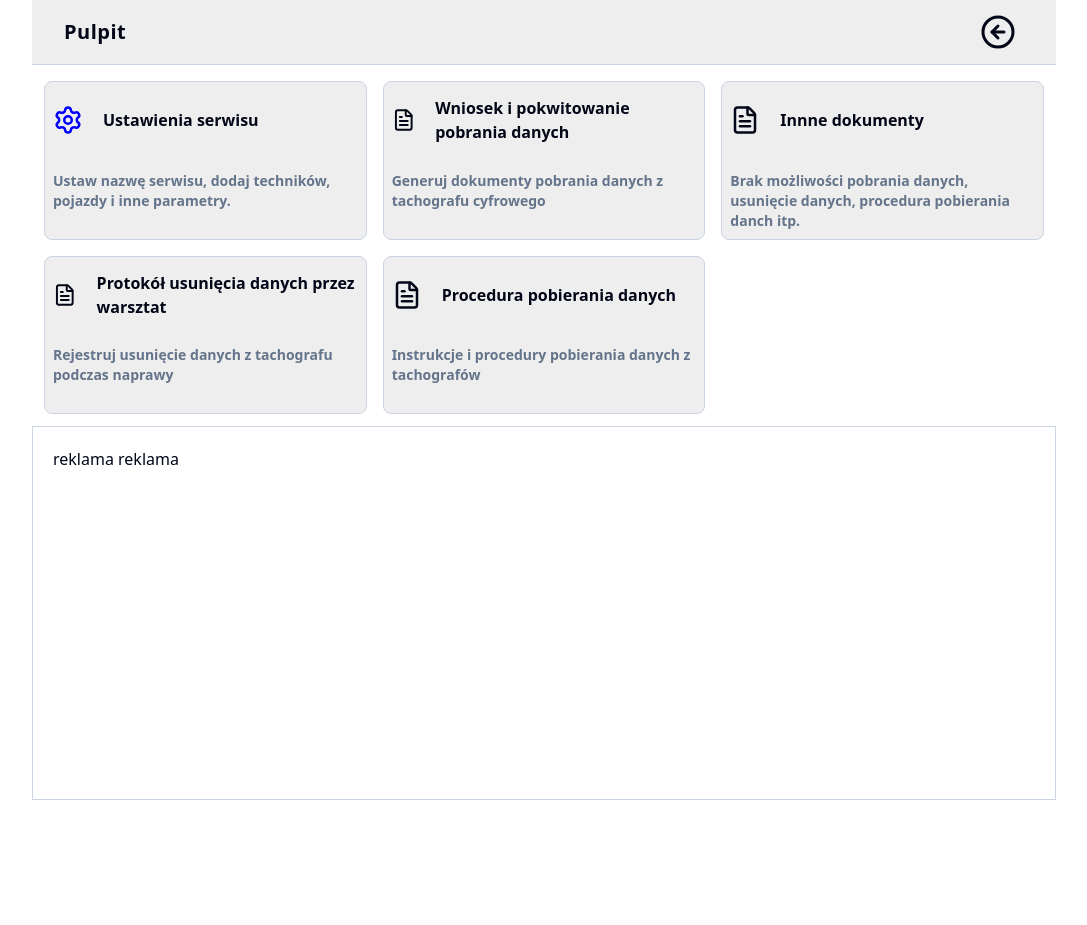
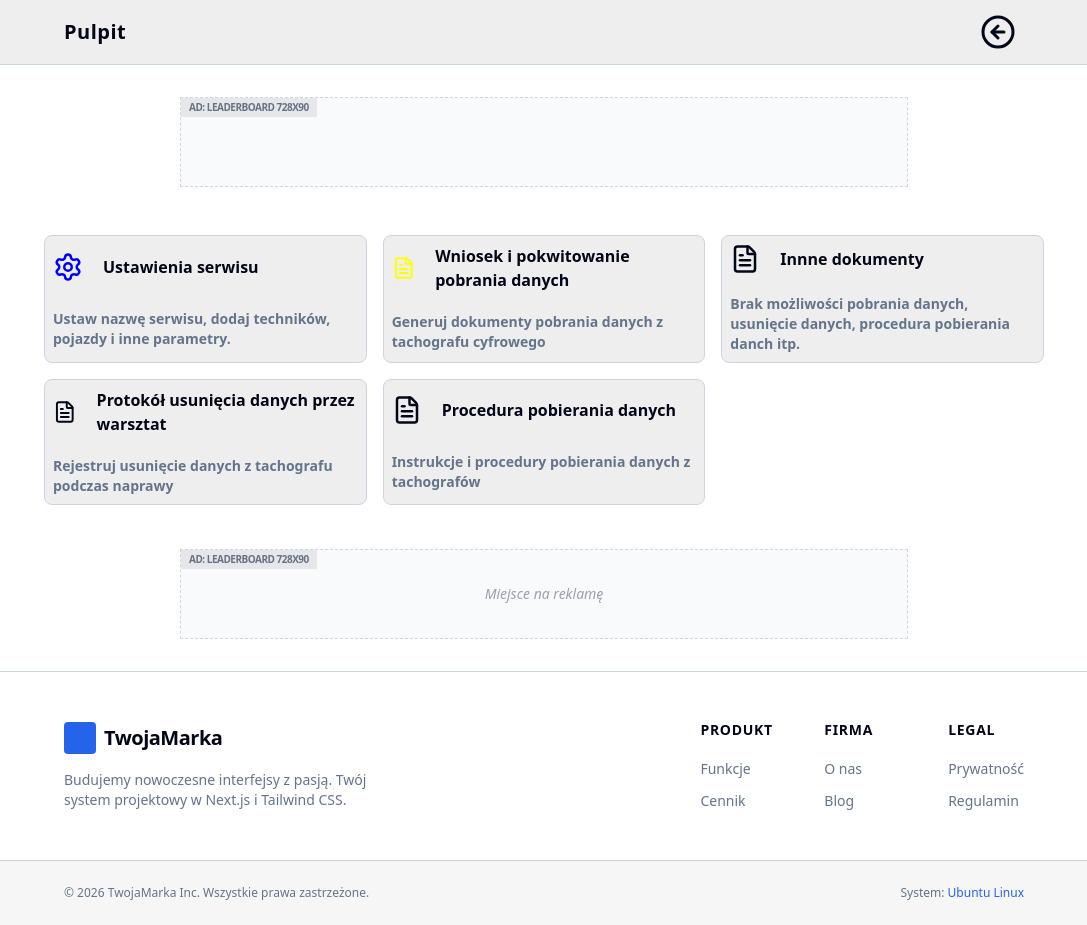
Before and after one commit to TomaszSkiers/tachograph_data_download_form_next_js, a Next.js app: page /pulpit in a window 1280 px wide. Shown: the whole page, without its empty margins (96-1183 px from the left). Before the commit the page ends 800 px from the top, so only its background shows below. Built offline with nearby package versions, Linux system fonts and the light colour scheme.

Commit message:
dashboard first look, footer, leaderboard

```diff
--- a/app/page.tsx
+++ b/app/page.tsx
@@ -1,18 +1,22 @@
 // app/page.tsx - BEZ 'use client'!
-import Link from "next/link"
-import { ThemeToggle } from "@/components/ui/ThemeToggle"
-import { primaryButton } from "@/styles/buttonsStyles"
+import Link from "next/link";
+import { ThemeToggle } from "@/components/ui/ThemeToggle";
+import { primaryButton } from "@/styles/buttonsStyles";
+import Footer from "@/components/ui/Footer";
+import AdLeaderboard from "@/components/asSenseGoogle/AdLeaderboard";
 
 export default function Home() {
   return (
-    <div className="border border-ui-border h-svh flex flex-col">
-      <header className="h-16 flex bg-ui-surface mx-auto w-full max-w-5xl gap-2 border-b border-ui-border">
-        <div className="flex items-center m-2">
-          <ThemeToggle />
+    <div className=" h-svh flex flex-col">
+      <header className="h-16 flex bg-ui-surface mx-auto w-full  border-b border-ui-border">
+        <div className="flex w-full max-w-5xl mx-auto justify-between px-6">
+          <div className="flex items-center m-2">
+            <ThemeToggle />
+          </div>
+          <span className="flex items-center text-xl font-black tracking-wide">
+            Strona startowa
+          </span>
         </div>
-        <span className="flex items-center text-xl font-black tracking-wide">
-          Strona startowa
-        </span>
       </header>
 
       <main className="flex-1 flex flex-col">
@@ -35,9 +39,11 @@ export default function Home() {
         </section>
 
         <section className="flex-1 flex items-center justify-center">
-          <p>informacje dodatkowe</p>
+          <AdLeaderboard className="hidden sm:block" />
         </section>
       </main>
+      <Footer className="hidden sm:block"></Footer>
+      <AdLeaderboard className="sm:hidden" />
     </div>
-  )
+  );
 }
--- a/app/pulpit/page.tsx
+++ b/app/pulpit/page.tsx
@@ -1,11 +1,13 @@
+'use client'
 import Link from "next/link";
 import Header from "@/components/ui/Header";
 import { ghostButton } from "@/styles/buttonsStyles";
 import { buttons, buttonsDesktop } from "./variables";
-
+// import Image from "next/image";
+import AdLeaderboard from "@/components/asSenseGoogle/AdLeaderboard";
+import Footer from "@/components/ui/Footer";
 
 const buttonStyle = `${ghostButton} flex-col items-center gap-5 w-full p-2 font-bold border border-ui-border flex-1`;
-
 
 export default function Pulpit() {
   return (
@@ -14,7 +16,9 @@ export default function Pulpit() {
         title="Pulpit"
         backButtonHref="/"
         backButtonLabel="Powrót do strony startowej"
+        className=" bg-ui-surface border-b border-ui-border"
       />
+      <AdLeaderboard className="hidden sm:block sm:my-8"/>
       <section className="sm:hidden flex-1 grid grid-cols-1 sm:grid-cols-2 md:grid-cols-3 gap-4 mt-1  w-full max-w-5xl mx-auto p-3 h-full">
         {buttons.map((button, index) => (
           <Link key={index} href={button.href} className={buttonStyle}>
@@ -27,7 +31,6 @@ export default function Pulpit() {
             </p>
           </Link>
         ))}
-
       </section>
       <section className="hidden sm:grid flex-1  grid-cols-1 sm:grid-cols-2 md:grid-cols-3 gap-4 mt-1  w-full max-w-5xl mx-auto p-3 h-full">
         {buttonsDesktop.map((button, index) => (
@@ -41,12 +44,27 @@ export default function Pulpit() {
             </p>
           </Link>
         ))}
-
       </section>
-      <div className="sm:hidden flex items-center justify-center border border-ui-border h-30">reklama</div>
-      <div className="hidden sm:block  flex-1 w-full max-w-5xl mx-auto border border-ui-border p-5">
-        reklama reklama
-      </div>
+      {/* <div className="sm:hidden flex items-center justify-center border border-ui-border h-30 relative aspect-video overflow-hidden ">
+        <Image
+          src='/photo1.png'
+          alt="opis zdjęcia"
+          fill
+          className="object-cover"
+          sizes="(max-width: 768px) 100vw, (max-width: 1200px) 50vw, 33vw"
+        />
+      </div> */}
+      {/* <div className="hidden sm:block  flex-1 w-full max-w-5xl mx-auto border border-ui-border relative aspect-video overflow-hidden">
+        <Image
+          src='/photo1.png'
+          alt="opis zdjęcia"
+          fill
+          className="object-cover"
+          sizes="(max-width: 768px) 100vw, (max-width: 1200px) 50vw, 33vw"
+        />
+      </div> */}
+      <AdLeaderboard className="sm:my-8"/>
+      <Footer className="hidden sm:block"/>
     </div>
   );
 }
--- a/app/pulpit/variables.tsx
+++ b/app/pulpit/variables.tsx
@@ -1,6 +1,21 @@
 import { Settings, FileText } from "lucide-react";
+import { ReactNode } from "react";
 
-export const buttons = [
+interface MenuButton {
+  title: string;
+  description: string;
+  href: string;
+  icon: ReactNode;
+}
+
+interface MenuButtonDesktop {
+  title: string;
+  description: string;
+  href: string;
+  icon: ReactNode;
+}
+
+export const buttons: MenuButton[] = [
   {
     title: "Ustawienia serwisu",
     description:
@@ -12,7 +27,7 @@ export const buttons = [
     title: "Wniosek i pokwitowanie pobrania danych",
     description: "Generuj dokumenty pobrania danych z tachografu cyfrowego",
     href: "/wniosek-pobranie",
-    icon: <FileText size={30} />,
+    icon: <FileText size={30} color="green"/>,
   },
   {
     title: "Innne dokumenty",
@@ -34,7 +49,7 @@ export const buttons = [
   // },
 ];
 
-export const buttonsDesktop = [
+export const buttonsDesktop: MenuButtonDesktop[] = [
   {
     title: "Ustawienia serwisu",
     description:
@@ -46,7 +61,7 @@ export const buttonsDesktop = [
     title: "Wniosek i pokwitowanie pobrania danych",
     description: "Generuj dokumenty pobrania danych z tachografu cyfrowego",
     href: "/wniosek-pobranie",
-    icon: <FileText size={30} />,
+    icon: <FileText size={30} color="yellow"/>,
   },
   {
     title: "Innne dokumenty",
--- /dev/null
+++ b/components/asSenseGoogle/AdLeaderboard.tsx
@@ -0,0 +1,41 @@
+"use client";
+
+interface AdLeaderboardProps {
+  className?: string;
+}
+
+export default function AdLeaderboard({className}: AdLeaderboardProps) {
+  return (
+    <section className="w-full flex justify-center ">
+      {/* Kontener o sztywnych wymiarach dla Desktopu i elastyczny dla Mobile */}
+      <div
+        className={`
+          w-full
+          max-w-182
+          min-h-22.5
+          bg-gray-50
+          border border-dashed border-gray-300
+          flex flex-col items-center justify-center
+          relative
+          overflow-hidden
+          ${className}
+          `}
+
+
+
+      >
+        {/* Etykieta widoczna tylko podczas developmentu */}
+        <div className="absolute top-0 left-0 bg-gray-200 text-[10px] px-2 py-0.5 text-gray-500 uppercase font-bold tracking-tighter">
+          Ad: Leaderboard 728x90
+        </div>
+
+        {/* Miejsce na skrypt AdSense */}
+        {/* Tutaj docelowo wkleisz kod <ins> z AdSense.
+          Dzięki min-h-[90px] treść strony nie "podskoczy",
+          gdy reklama się załaduje.
+        */}
+        <div className="text-gray-400 text-sm italic">Miejsce na reklamę</div>
+      </div>
+    </section>
+  );
+}
--- /dev/null
+++ b/components/ui/Footer.tsx
@@ -0,0 +1,119 @@
+import React from "react";
+
+interface FooterProps {
+  className?: string;
+}
+
+const Footer = ({className}: FooterProps) => {
+  const currentYear = new Date().getFullYear();
+
+  return (
+    <footer className={`w-full border-t border-ui-border bg-ui-bg text-ui-text ${className}`}>
+      <div className="mx-auto max-w-5xl px-6 py-12 md:flex md:items-center md:justify-between lg:px-8">
+        {/* Sekcja Brandingowa / Logo */}
+        <div className="flex flex-col gap-4 md:order-1 md:mt-0">
+          <div className="flex items-center gap-2">
+            <div className="h-8 w-8 rounded bg-brand-primary" />
+            <span className="text-xl font-bold tracking-tight">TwojaMarka</span>
+          </div>
+          <p className="max-w-xs text-sm text-ui-text-muted">
+            Budujemy nowoczesne interfejsy z pasją. Twój system projektowy w
+            Next.js i Tailwind CSS.
+          </p>
+        </div>
+
+        {/* Linki Nawigacyjne */}
+        <div className="mt-8 grid grid-cols-2 gap-8 sm:grid-cols-3 md:order-2 md:mt-0 lg:gap-12">
+          <div>
+            <h3 className="text-sm font-semibold uppercase tracking-wider text-ui-text">
+              Produkt
+            </h3>
+            <ul className="mt-4 space-y-2">
+              <li>
+                <a
+                  href="#"
+                  className="text-sm text-ui-text-muted hover:text-brand-primary transition-colors"
+                >
+                  Funkcje
+                </a>
+              </li>
+              <li>
+                <a
+                  href="#"
+                  className="text-sm text-ui-text-muted hover:text-brand-primary transition-colors"
+                >
+                  Cennik
+                </a>
+              </li>
+            </ul>
+          </div>
+          <div>
+            <h3 className="text-sm font-semibold uppercase tracking-wider text-ui-text">
+              Firma
+            </h3>
+            <ul className="mt-4 space-y-2">
+              <li>
+                <a
+                  href="#"
+                  className="text-sm text-ui-text-muted hover:text-brand-primary transition-colors"
+                >
+                  O nas
+                </a>
+              </li>
+              <li>
+                <a
+                  href="#"
+                  className="text-sm text-ui-text-muted hover:text-brand-primary transition-colors"
+                >
+                  Blog
+                </a>
+              </li>
+            </ul>
+          </div>
+          <div>
+            <h3 className="text-sm font-semibold uppercase tracking-wider text-ui-text">
+              Legal
+            </h3>
+            <ul className="mt-4 space-y-2">
+              <li>
+                <a
+                  href="#"
+                  className="text-sm text-ui-text-muted hover:text-brand-primary transition-colors"
+                >
+                  Prywatność
+                </a>
+              </li>
+              <li>
+                <a
+                  href="#"
+                  className="text-sm text-ui-text-muted hover:text-brand-primary transition-colors"
+                >
+                  Regulamin
+                </a>
+              </li>
+            </ul>
+          </div>
+        </div>
+      </div>
+
+      {/* Dolny pasek (Copyright) */}
+      <div className="border-t border-ui-border bg-ui-surface/50 py-6">
+        <div className="mx-auto max-w-5xl px-6 md:flex md:items-center md:justify-between lg:px-8">
+          <p className="text-xs text-ui-text-muted">
+            &copy; {currentYear} TwojaMarka Inc. Wszystkie prawa zastrzeżone.
+          </p>
+          <div className="mt-4 flex space-x-6 md:mt-0">
+            <span className="text-xs text-ui-text-muted">
+              System:{" "}
+              <span className="text-brand-primary font-medium">
+                Ubuntu Linux
+              </span>
+            </span>
+          </div>
+        </div>
+      </div>
+    </footer>
+  );
+};
+
+export default Footer;
--- a/components/ui/Header.tsx
+++ b/components/ui/Header.tsx
@@ -27,7 +27,7 @@ export default function Header({
 }: HeaderProps) {
   return (
     <header className={`sticky top-0 z-10 bg-ui-bg ${className}`}>
-      <div className={`bg-ui-surface mx-auto w-full max-w-5xl px-4 border-b border-ui-border sm:px-6 lg:px-8 ${innerClassName}`}>
+      <div className={` mx-auto w-full max-w-5xl px-4  sm:px-6 lg:px-8 ${innerClassName}`}>
         <div className="h-16 flex items-center justify-between">
           <h1 className="text-xl font-black tracking-wide text-ui-text">
             {title}
```
Also changed, not shown: 1 other file (tests, documents, lock files or other folders).
